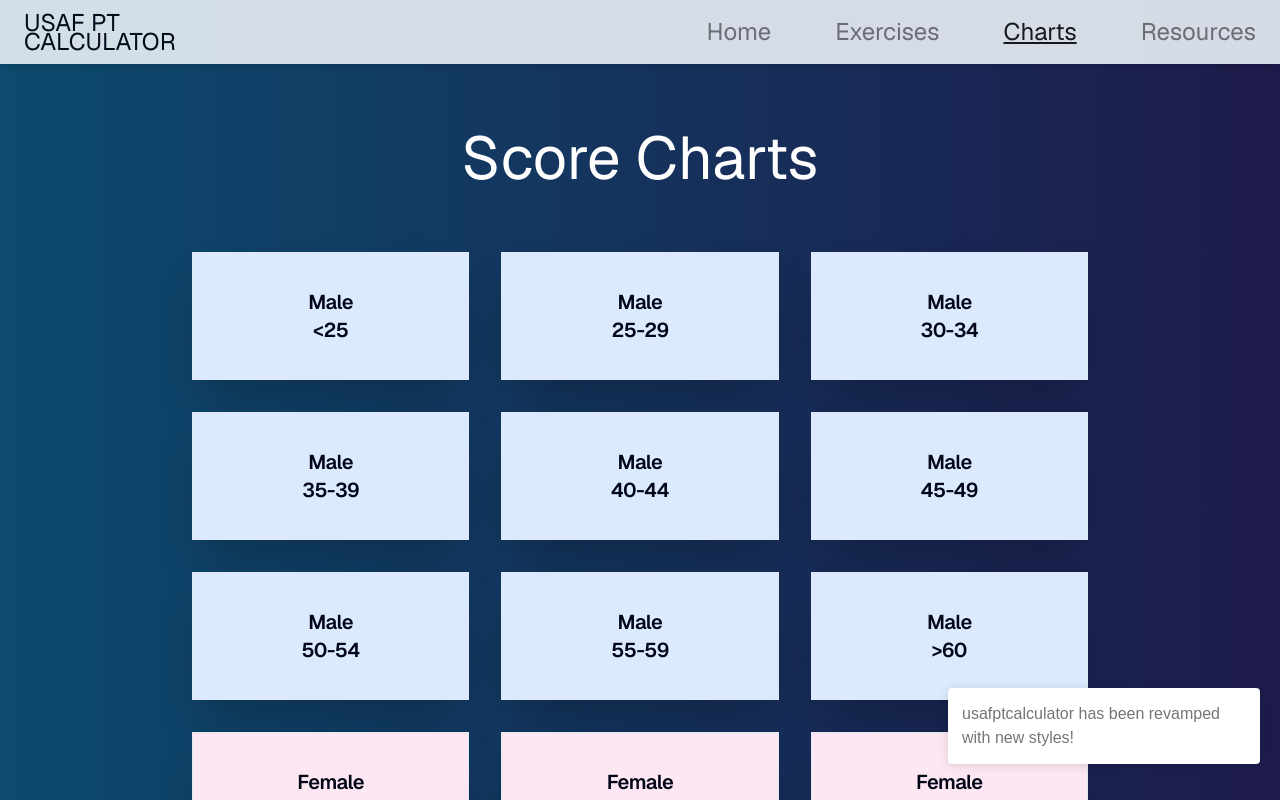
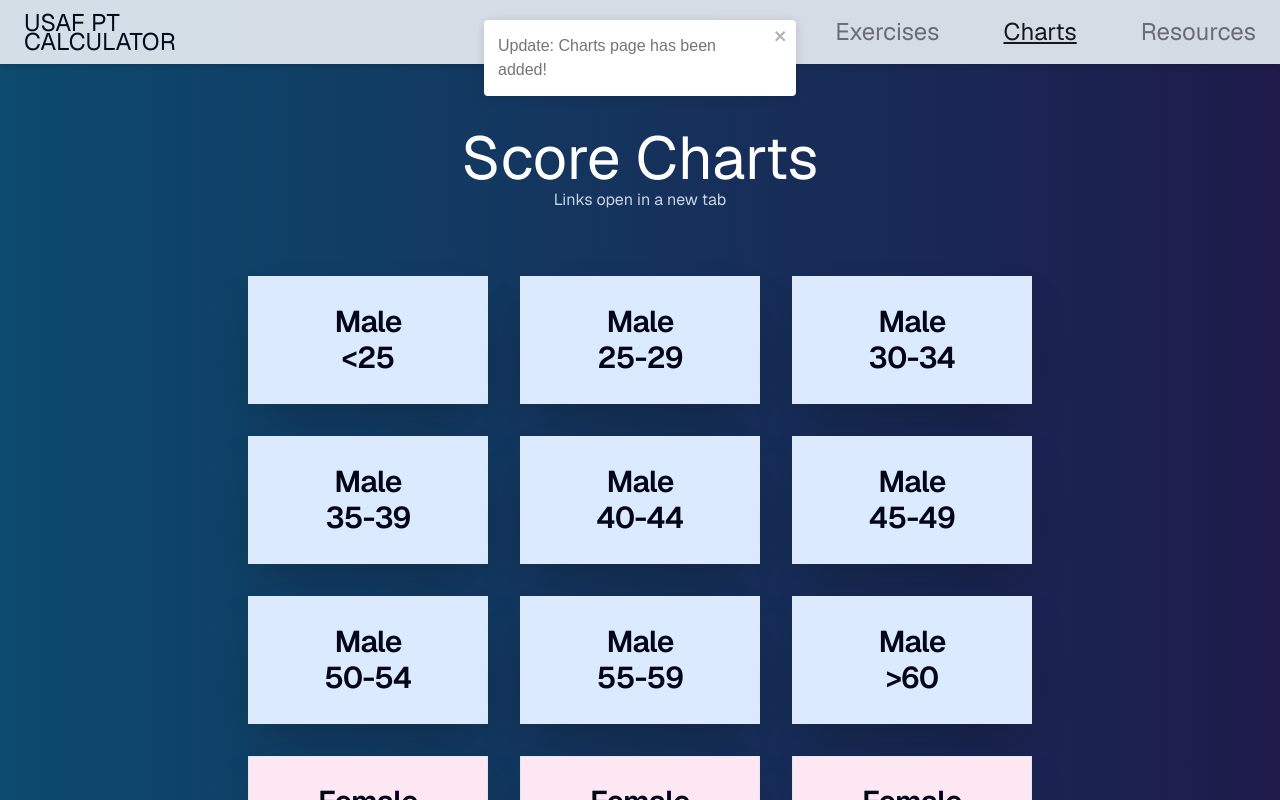
Before and after one commit to ronnieima/usaf-pt-calculator, a Next.js app: page /charts in a window 1280 px wide. Shown: the top 800 px of the page. Built offline with nearby package versions, Linux system fonts and the light colour scheme; what tailwindcss-animated would draw is missing.

Commit message:
tweak charts page with grid

```diff
--- a/app/_components/ui/ToastContainerWrapper.tsx
+++ b/app/_components/ui/ToastContainerWrapper.tsx
@@ -6,20 +6,18 @@ import "react-toastify/dist/ReactToastify.css";
 
 export default function ToastContainerWrapper() {
   useEffect(() => {
-    toast("usafptcalculator has been revamped with new styles!");
+    toast("Update: Charts page has been added!");
   }, []);
 
   return (
     <ToastContainer
-      position="bottom-right"
-      autoClose={5000}
-      hideProgressBar={false}
+      position="top-center"
+      autoClose={2000}
       newestOnTop={false}
       closeOnClick
       rtl={false}
       draggable
       pauseOnHover
-      theme="colored"
     />
   );
 }
--- a/app/charts/page.tsx
+++ b/app/charts/page.tsx
@@ -19,11 +19,12 @@ const ChartsPage = () => {
     }
   }
   return (
-    <div className="p-16">
-      <h1 className="flex items-center justify-center text-center text-6xl text-background">
-        Score Charts
-      </h1>
-      <div className="grid min-h-screen gap-8 py-16 md:grid-cols-2 lg:grid-cols-3 lg:px-32 ">
+    <div className="flex flex-col items-center justify-center pb-16">
+      <header className=" justify-center py-16">
+        <h1 className="text-center text-6xl text-background">Score Charts</h1>
+        <p className="text-center text-slate-300">Links open in a new tab</p>
+      </header>
+      <div className="grid min-h-screen w-full max-w-[50rem] grid-cols-2 items-center justify-center gap-2 px-2 sm:gap-8 lg:grid-cols-3  ">
         {genders.map((gender) =>
           ages.map((ageGroup) => {
             console.log(ageGroup);
@@ -35,14 +36,14 @@ const ChartsPage = () => {
                 target="_blank"
               >
                 <Card
-                  className={`flex h-32 items-center justify-center rounded-none shadow-2xl hover:scale-105 active:translate-y-1 ${
+                  className={`flex h-32 w-full items-center justify-center rounded-none shadow-2xl hover:scale-105 active:translate-y-1 ${
                     gender === "male"
                       ? "bg-blue-100 hover:bg-blue-200"
                       : "bg-pink-100 hover:bg-pink-200"
                   }`}
                 >
                   <CardHeader>
-                    <CardTitle className="flex flex-col items-center justify-center text-xl capitalize">
+                    <CardTitle className="flex flex-col items-center justify-center text-3xl capitalize">
                       <p>{gender}</p>
                       <p>{ageGroup}</p>
                     </CardTitle>
```
